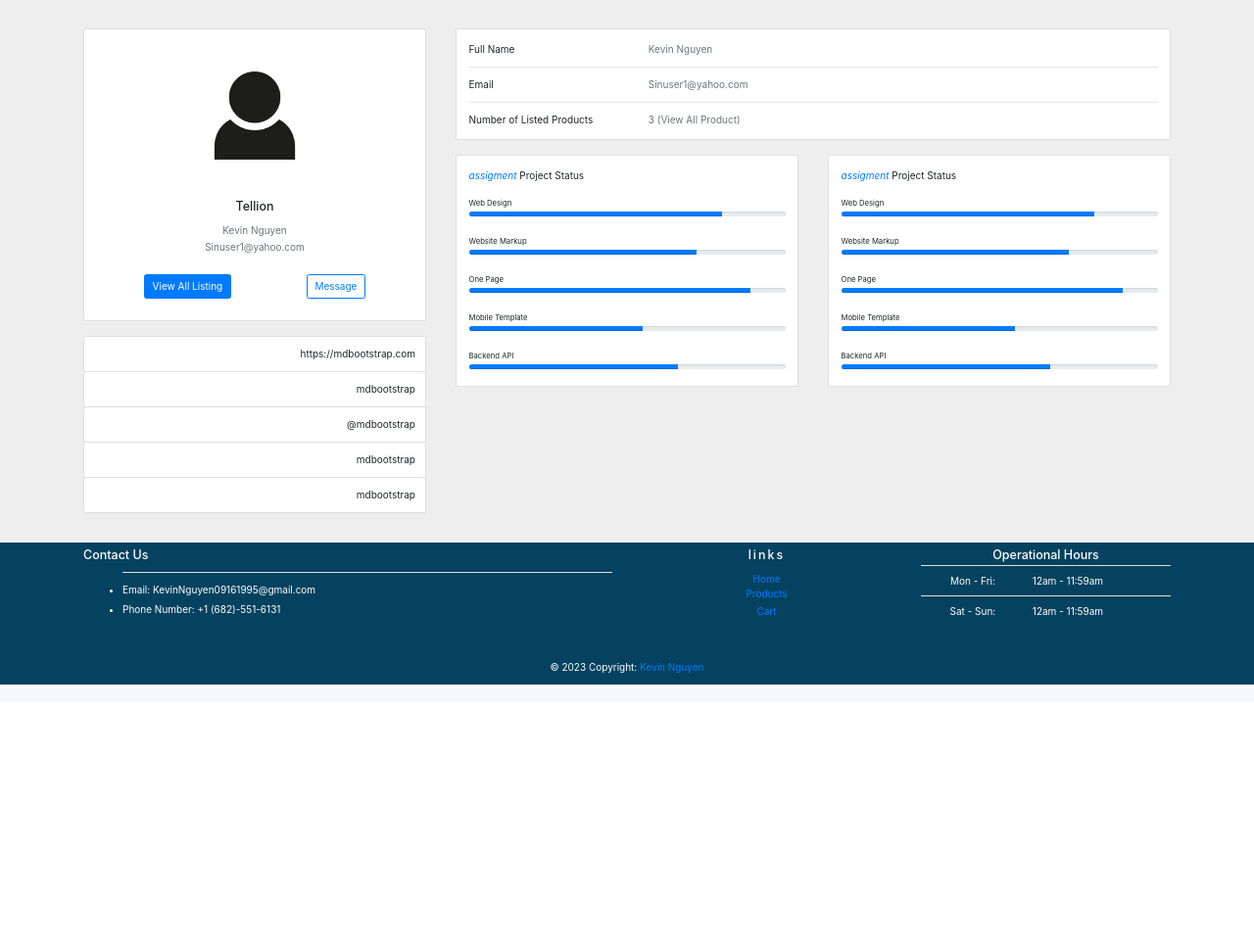
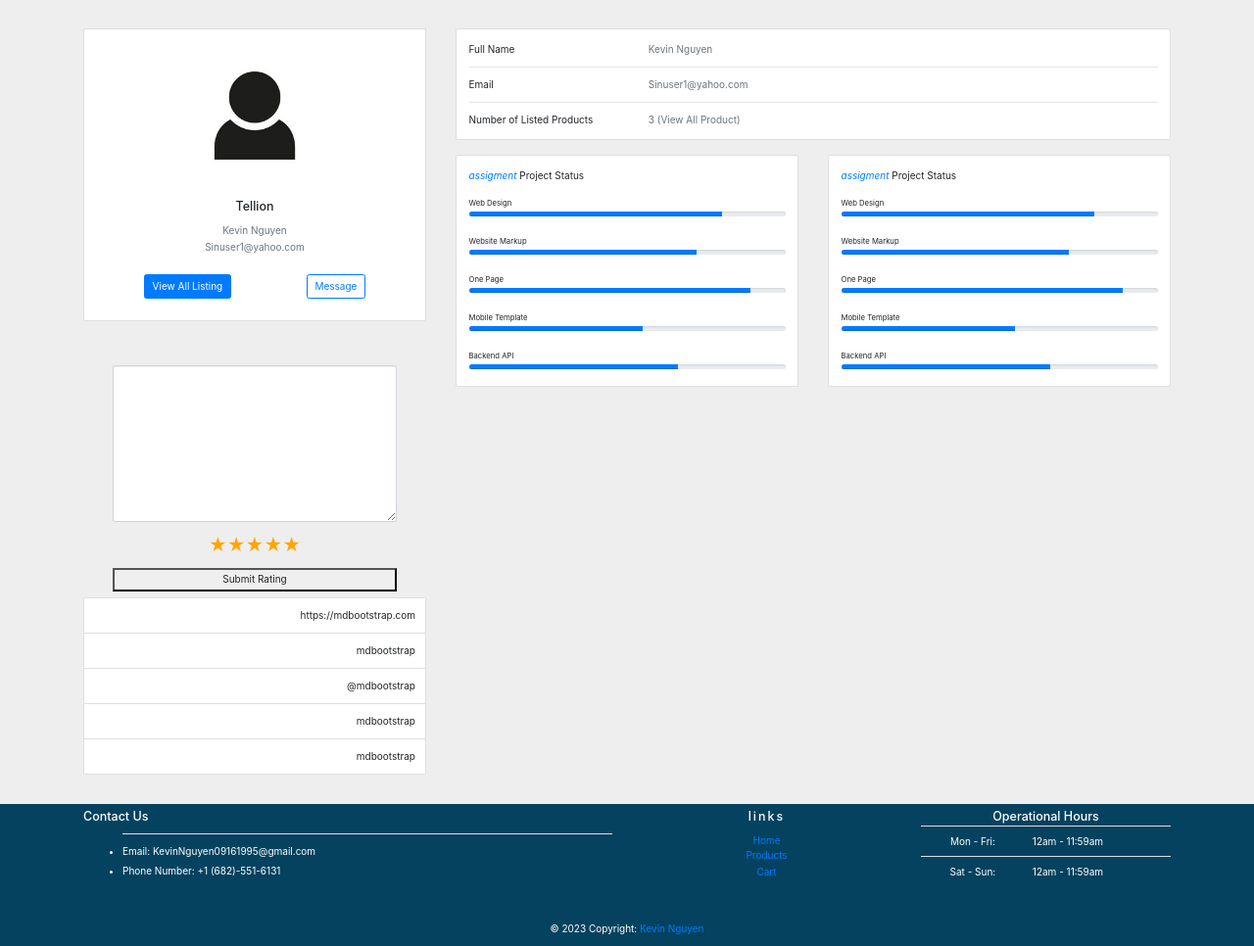
Before and after one commit to KevinNguyen091995/ECommerceProject, a Django app: a page that uses templates/base.html in a window 1280 px wide. Shown: the part 83-1049 px from the top of the page at 98% size. Before the commit the page ends 782 px from the top, so only its background shows below. Run offline with Django 4.2, Linux system fonts and the light colour scheme; data comes from the database, SQL or seed files in the repository; both versions use the stored data as it was after the commit; some libraries are stand-ins or nearby versions.

Commit message:
Adjusted to FBV for simplicity and added user's comment/rating system

```diff
--- a/account/admin.py
+++ b/account/admin.py
@@ -1,5 +1,5 @@
 from django.contrib import admin
-from .models import AccountAvatar, VerifiedUser
+from .models import AccountAvatar, VerifiedUser, UserRating
 
 class AdminView(admin.ModelAdmin):
     pass
@@ -9,3 +9,4 @@ class VerfiedAdminView(admin.ModelAdmin):
 
 admin.site.register(VerifiedUser, AdminView)
 admin.site.register(AccountAvatar, AdminView)
+admin.site.register(UserRating, AdminView)
--- a/account/forms.py
+++ b/account/forms.py
@@ -1,7 +1,7 @@
 from django import forms
 from django.contrib.auth.models import User
 from django.contrib.auth.forms import UserCreationForm
-from .models import VerifiedUser, AccountAvatar
+from .models import VerifiedUser, AccountAvatar, UserRating
 
 class SignUpForm(UserCreationForm):
     class Meta:
@@ -32,3 +32,14 @@ class LoginForm(forms.Form):
 
         for field_name, field in self.fields.items():
             field.widget.attrs['class'] = 'form-control'
+
+class RateUserForm(forms.ModelForm):
+    class Meta:
+        model = UserRating
+        fields = ['comment', 'rating']
+
+    def __init__(self, *args, **kwargs):
+        super().__init__(*args, **kwargs)
+
+        for field_name, field in self.fields.items():
+            field.widget.attrs['class'] = 'form-control'
--- a/account/models.py
+++ b/account/models.py
@@ -13,7 +13,11 @@ class AccountAvatar(models.Model):
 class UserRating(models.Model):
     user = models.ForeignKey(User, on_delete=models.CASCADE, related_name='ratings_given')
     rated_user = models.ForeignKey(User, on_delete=models.CASCADE, related_name='ratings_received')
+    comment = models.TextField(default = '')
     rating = models.PositiveIntegerField()
+
+    def __str__(self):
+        return f"{self.user.username} : {self.rating}"
 
 class VerifiedUser(models.Model):
     user = models.ForeignKey(User, on_delete=models.CASCADE)
--- a/account/urls.py
+++ b/account/urls.py
@@ -6,5 +6,5 @@ urlpatterns = [
     path('register/', SignUpView.as_view(), name='signup'),
     path('loggedin/', SuccessLoginView.as_view(), name='loggedin'),
     path('loggedout/', LoggedOutView.as_view(), name='loggedout'),
-    path('account/<str:username>/', AccountDetailView.as_view(), name='accountview'),
+    path('account/<str:username>/', AccountDetailView, name='accountview'),
 ]
--- a/account/views.py
+++ b/account/views.py
@@ -2,26 +2,50 @@ from django.shortcuts import render, redirect
 from django.contrib.auth import authenticate, login, logout
 from django.contrib.auth.models import User
 from django.views import View
-from .forms import SignUpForm, LoginForm
+from django.contrib import messages
+from .forms import SignUpForm, LoginForm, RateUserForm
 from .models import AccountAvatar, VerifiedUser
 from product.models import Product
-from django.contrib import messages
 
-class AccountDetailView(View):
-    template_name = 'account/profile_view.html'
 
-    def get(self, request, username):
-        current_user = User.objects.filter(username = username).get()
-        current_user_avatar = AccountAvatar.objects.filter(user = current_user.id).get()
-        total_products = len(Product.objects.filter(seller = current_user.id))
+def AccountDetailView(request, username):
+    form = RateUserForm()
 
-        context = {
-            'current_user' : current_user,
-            'current_user_avatar' : current_user_avatar,
-            'total_products' : total_products
-            }
+    current_user = User.objects.filter(username = username).get()
+    current_user_avatar = AccountAvatar.objects.filter(user = current_user.id).get()
+    total_products = len(Product.objects.filter(seller = current_user.id))
+    not_same_user = current_user.id != request.user.id
 
-        return render(request, self.template_name, context)
+    context = {
+    'current_user' : current_user,
+    'current_user_avatar' : current_user_avatar,
+    'total_products' : total_products,
+    }
+
+    # Add form to profile view if not same user and allows to comment/rate
+    if not_same_user:
+        context.update({'form' : form})
+
+    if request.method == 'POST' and not_same_user:
+        form = RateUserForm(request.POST)
+
+        if request.user.is_authenticated == False:
+            return render(request, 'account/login.html', {'error_message' : 'Need to login to rate a user'})
+
+        if form.is_valid() and form.cleaned_data['rating'] > 0 and form.cleaned_data['rating'] <= 5:
+            form.instance.user = current_user
+            form.instance.rated_user_id = current_user.id
+            form.save()
+            return render(request, 'account/account_view.html', context)
+
+        else:
+            context.update({'error_message' : 'Invalid Rating, please ensure both fields are selected/filled'})
+            return render(request, 'account/account_view.html', context)
+
+
+
+    return render(request, 'account/account_view.html', context)
+
 
 class SignUpView(View):
     template_name = 'account/sign_up.html'
@@ -42,6 +66,7 @@ class SignUpView(View):
 
         else:
             return render(request, self.template_name, {'form': form})
+
 
 class LoginView(View):
     template_name = 'account/login.html'
@@ -75,6 +100,7 @@ class LoginView(View):
         else:
             return render(request, self.template_name, {'form': form})
 
+
 class SuccessLoginView(View):
     template_name = 'account/logged_in.html'
 
--- a/static/asset/css/stylesheet.css
+++ b/static/asset/css/stylesheet.css
@@ -28,3 +28,18 @@
     min-height: 100%;
     height: 100%;
 }
+
+.rating {
+    font-size: 24px;
+    cursor: pointer;
+  }
+
+  .star {
+    color: #ccc;
+    margin: 0 5px;
+  }
+
+  .star:hover,
+  .star.active {
+    color: #ffcc00;
+  }
--- a/templates/account/profile_view.html
+++ b/templates/account/account_view.html
@@ -7,6 +7,7 @@
       <div class="col-lg-4">
         <div class="card mb-4">
           <div class="card-body text-center">
+            {% comment %} Avatar Static or Media Img {% endcomment %}
             {% if 'default_icon' in current_user_avatar.avatar.url %}
             <img src="{% static 'images/default_icon.jpg' %}" alt="avatar" class="rounded-circle img-fluid" style="width: 150px"/>
             {% else %}
@@ -18,6 +19,7 @@
             />
             {% endif %}
 
+            {% comment %} All Listing or Messaage Button {% endcomment %}
             <h5 class="my-3">{{ current_user.username }}</h5>
             <p class="text-muted mb-1">
               {{ current_user.first_name }} {{ current_user.last_name }}
@@ -33,6 +35,32 @@
             </div>
           </div>
         </div>
+
+        {% if error_message %}
+        <div class="text-center font-size-14 text-danger">
+          {{ error_message }}
+        </div>
+        {% endif %}
+
+        {% if form %}
+        <form method="post" class='p-5'>
+          {% csrf_token %}
+          {{ form.comment }}
+          {{ form.rating.as_hidden }}
+
+          <div class="row justify-content-center p-3 star-rating">
+              <a style="color: orange" name='rating' href="#" class='font-size-14' data-value="1">★</a>
+              <a style="color: orange" name='rating' href="#" class='font-size-14' data-value="2">★</a>
+              <a style="color: orange" name='rating' href="#" class='font-size-14' data-value="3">★</a>
+              <a style="color: orange" name='rating' href="#" class='font-size-14' data-value="4">★</a>
+              <a style="color: orange" name='rating' href="#" class='font-size-14' data-value="5">★</a>
+          </div>
+
+
+          <button class='col-md-12 p-1' type="submit">Submit Rating</button>
+        </form>
+        {% endif %}
+
 
         <div class="card mb-4 mb-lg-0">
           <div class="card-body p-0">
@@ -247,4 +275,21 @@
     </div>
   </div>
 </section>
+
+<script>
+  document.addEventListener('DOMContentLoaded', function() {
+      const ratingLinks = document.querySelectorAll('.star-rating a');
+
+      ratingLinks.forEach(function(link) {
+          link.addEventListener('click', function(event) {
+              event.preventDefault();
+
+              const ratingValue = event.target.getAttribute('data-value');
+              document.querySelector('#id_rating').value = ratingValue;
+
+              // Optionally, you can provide visual feedback to the user, like highlighting the selected star.
+          });
+      });
+  });
+</script>
 {% endblock %}
```
Also changed, not shown: templates/account/login.html (+7 -4 lines), account/migrations/0004_userrating_comments.py (added), account/migrations/0005_rename_comments_userrating_comment.py (added), db.sqlite3.
